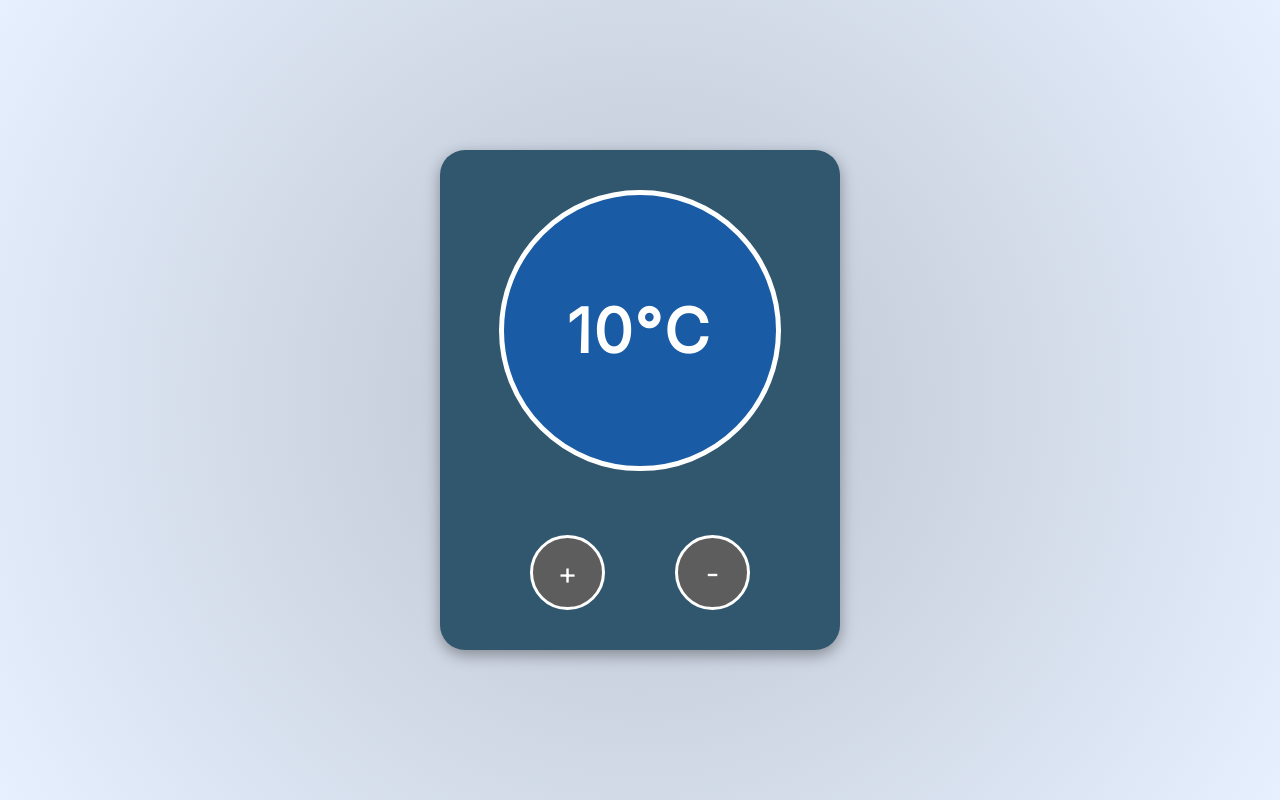
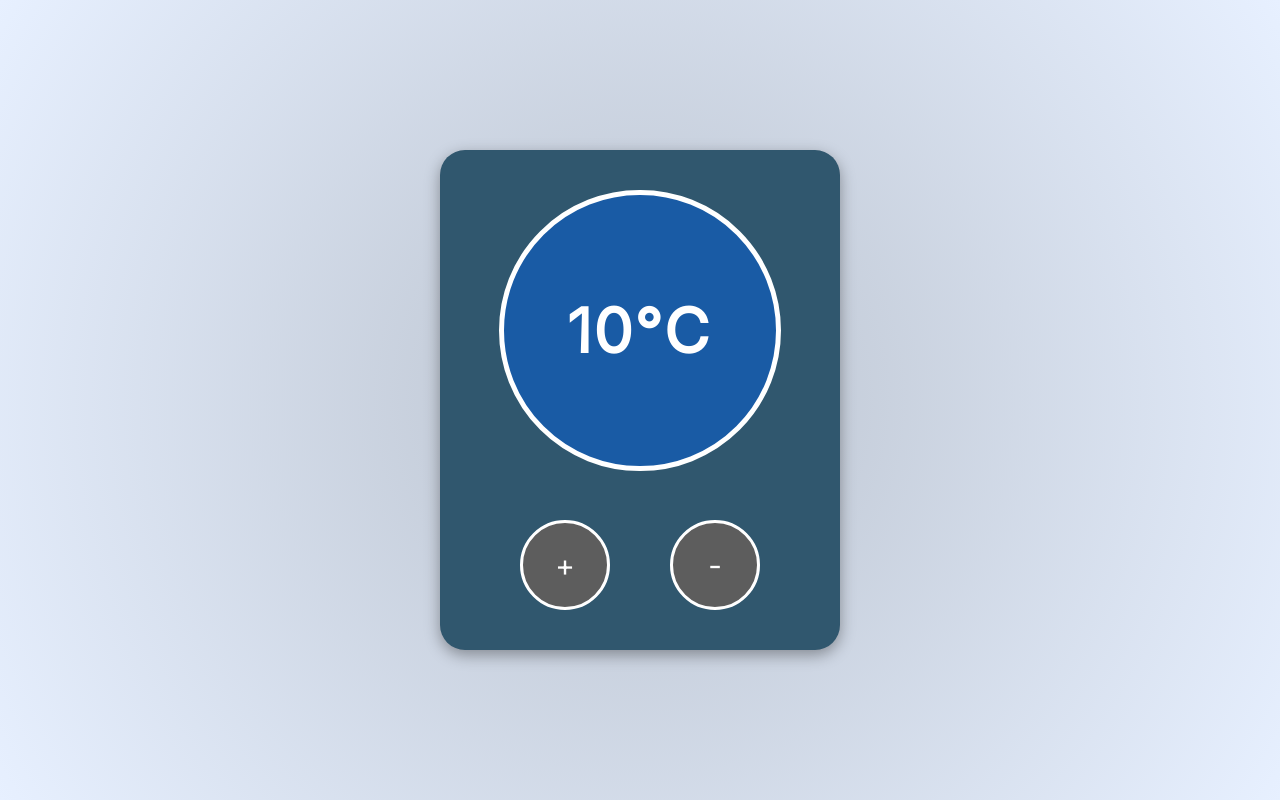
Before and after one commit to AaronMTS/temperature-app, a React (Vite) app: page / in a window 1280 px wide. Built offline with nearby package versions, Linux system fonts and the light colour scheme.

Commit message:
added hover and on-click effects

```diff
--- a/src/components/Buttons/UnaryButton.module.css
+++ b/src/components/Buttons/UnaryButton.module.css
@@ -1,9 +1,19 @@
 .button {
-    width: 75px;
+    width: 90px;
     aspect-ratio: 1;
     color: #fff;
     background-color: #5D5D5D;
     border: 3.75px solid #fff;
     border-radius: 50%;
     font-size: 30px;
+    cursor: pointer;
 }
+
+.button:hover {
+    background-color: #4F4F4F;
+    border-color: #E3E3E3;
+}
+
+.button:active {
+    background-color: #444;
+}
```
